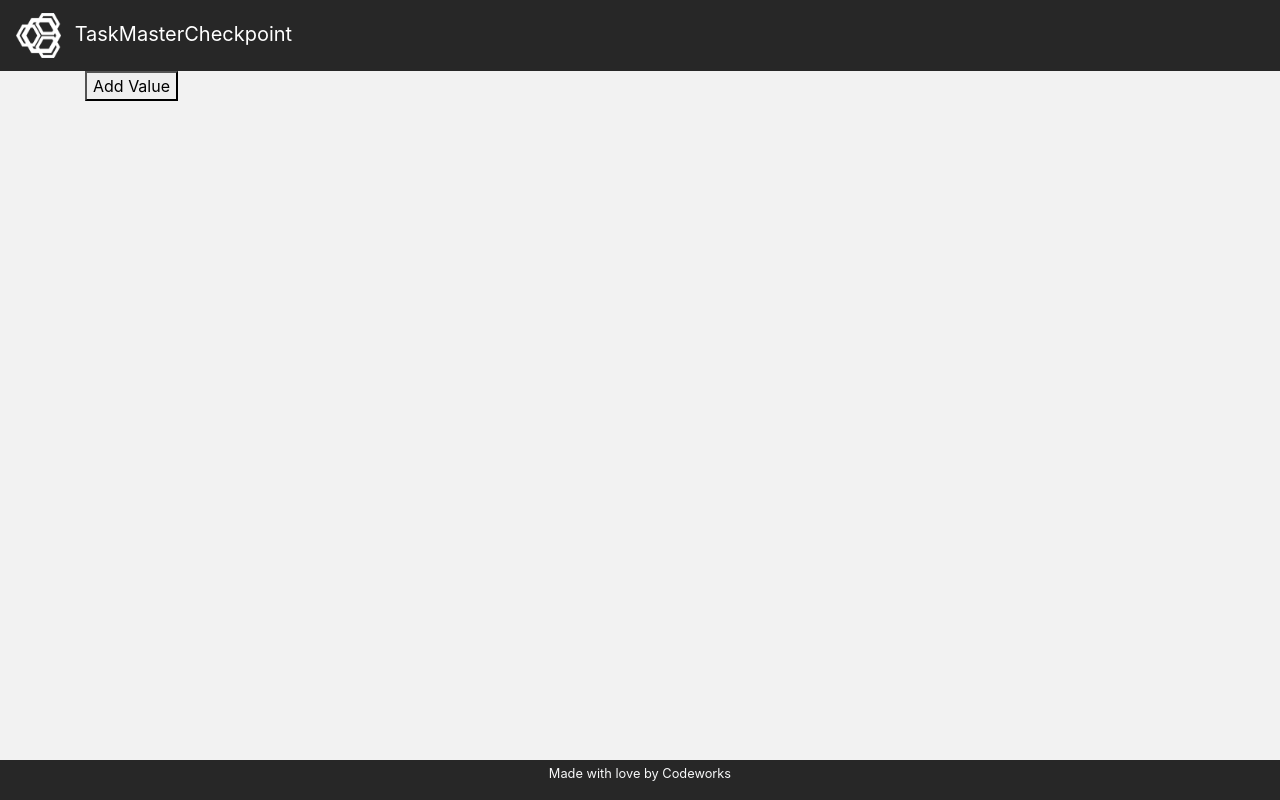
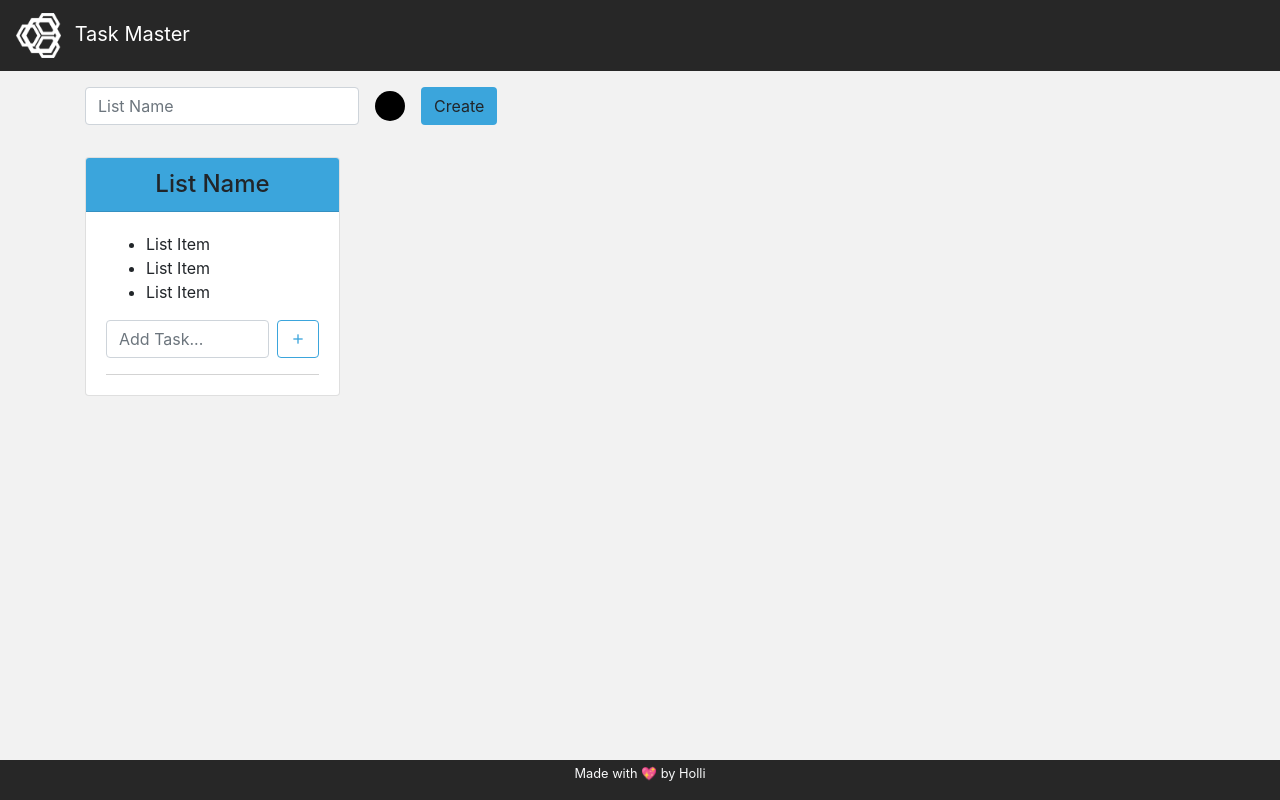
Before and after one commit to hollidavis/TaskMaster, a website with bundled scripts: page index.html in a window 1280 px wide. Built offline with nearby package versions, Linux system fonts and the light colour scheme.

Commit message:
working HTML

```diff
--- a/app/AppState.js
+++ b/app/AppState.js
@@ -1,12 +1,13 @@
-import Value from "./Models/Value.js"
+import Task from "./Models/Task.js"
+import List from "./Models/List.js"
 import { EventEmitter } from "./Utils/EventEmitter.js"
 import { isValidProp } from "./Utils/isValidProp.js"
 
 class AppState extends EventEmitter {
-  /** @type {Value[]} */
-  values = []
+
 }
 
+//NOTE Ignore this
 export const ProxyState = new Proxy(new AppState(), {
   get(target, prop) {
     isValidProp(target, prop)
--- /dev/null
+++ b/app/Controllers/TasksController.js
@@ -0,0 +1,18 @@
+import { ProxyState } from "../AppState.js";
+import { tasksService } from "../Services/TasksService.js";
+
+
+//Private
+function _draw() {
+  let tasks = ProxyState.tasks;
+  let template = ''
+  tasks.forEach(t => template += t.Template)
+  document.getElementById("tasks").innerHTML = tasks.Template
+}
+
+//Public
+export default class TasksController {
+  constructor() {
+    ProxyState.on("tasks", _draw);
+  }
+}
--- a/app/Controllers/ValuesController.js
+++ /dev/null
@@ -1,29 +0,0 @@
-import { ProxyState } from "../AppState.js";
-import { valuesService } from "../Services/ValuesService.js";
-
-
-//Private
-function _draw() {
-  let values = ProxyState.values;
-  let template = ''
-  values.forEach(v => template += v.Template)
-  document.getElementById("app").innerHTML = /*html*/`
-  <button className="btn btn-info" onclick="app.valuesController.addValue()">Add Value</button>
-  <div className="card-columns values">
-      ${template}
-  </div>
-  `
-}
-
-//Public
-export default class ValuesController {
-  constructor() {
-    ProxyState.on("values", _draw);
-    _draw()
-  }
-
-  addValue() {
-    valuesService.addValue()
-  }
-
-}
--- /dev/null
+++ b/app/Models/List.js
@@ -0,0 +1,9 @@
+export default class List {
+  constructor() {
+
+  }
+
+  get Template() {
+
+  }
+}
--- /dev/null
+++ b/app/Models/Task.js
@@ -0,0 +1,9 @@
+export default class Task {
+  constructor() {
+
+  }
+
+  get Template() {
+
+  }
+}
--- a/app/Models/Value.js
+++ /dev/null
@@ -1,14 +0,0 @@
-export default class Value {
-    constructor(data) {
-        this.title = data.title
-    }
-
-    get Template() {
-
-        return /*html*/`
-        <div class="card p-2 value">
-            ${this.title}
-        </div>
-        `
-    }
-}
--- /dev/null
+++ b/app/Services/TasksService.js
@@ -0,0 +1,9 @@
+import { ProxyState } from "../AppState.js";
+import Task from "../Models/Task.js";
+import List from "../Models/List.js";
+
+class TasksService {
+
+}
+
+export const tasksService = new TasksService();
--- a/app/Services/ValuesService.js
+++ /dev/null
@@ -1,10 +0,0 @@
-import { ProxyState } from "../AppState.js";
-import Value from "../Models/Value.js";
-
-class ValuesService {
-  addValue() {
-    ProxyState.values = [...ProxyState.values, new Value({ title: Math.random() })]
-  }
-}
-
-export const valuesService = new ValuesService();
--- a/app/main.js
+++ b/app/main.js
@@ -1,7 +1,7 @@
-import ValuesController from "./Controllers/ValuesController.js";
+import TasksController from "./Controllers/TasksController.js";
 
 class App {
-  valuesController = new ValuesController();
+  tasksController = new TasksController();
 }
 
 window["app"] = new App();
--- a/assets/style/style.css
+++ b/assets/style/style.css
@@ -1 +1,20 @@
-/* BASIC STYLES HERE */
+input[type='color'] {
+  position: absolute;
+  right: -8px;
+  top: -8px;
+  width: 56px;
+  height: 56px;
+  border: none;
+}
+
+.color-picker {
+  position: relative;
+  overflow: hidden;
+  width: 30px;
+  height: 30px;
+  border-radius: 50%;
+}
+
+.line{
+  border-bottom: 1px solid lightgray;
+}
--- a/index.html
+++ b/index.html
@@ -7,9 +7,10 @@
     <meta http-equiv="X-UA-Compatible" content="ie=edge">
     <link rel="stylesheet" href="https://stackpath.bootstrapcdn.com/bootstrap/4.3.1/css/bootstrap.min.css"
         integrity="sha384-ggOyR0iXCbMQv3Xipma34MD+dH/1fQ784/j6cY/iJTQUOhcWr7x9JvoRxT2MZw1T" crossorigin="anonymous">
+    <link rel="stylesheet" href="//cdn.materialdesignicons.com/5.4.55/css/materialdesignicons.min.css">
     <link rel="stylesheet" href="assets/style/main.css">
     <link rel="stylesheet" href="assets/style/style.css">
-    <title>TaskMasterCheckpoint</title>
+    <title>Task Master</title>
 </head>
 
 <body>
@@ -17,19 +18,64 @@
         <nav class="navbar navbar-dark navbar-expand bg-dark text-light">
             <a class="navbar-brand" href="#">
                 <img src="assets/img/logo.png" width="45" height="45" alt="" loading="lazy">
-                <span class="ml-2">TaskMasterCheckpoint</span>
+                <span class="ml-2">Task Master</span>
             </a>
         </nav>
     </header>
     <main class="container">
         <div id="app"></div>
+        <div class="row">
+            <div class="col">
+                <form class="d-flex justify-content-start align-items-center my-3">
+                    <div class="form-group mr-3">
+                        <input type="text" name="list" id="list" class="form-control" placeholder="List Name" required
+                            minlength="3" maxlength="15">
+                    </div>
+                    <div class="form-group mr-3">
+                        <div class="color-picker">
+                            <input type="color" name="color" />
+                        </div>
+                    </div>
+                    <div class="form-group mr-3">
+                        <button type="submit" class="btn bg-primary">Create</button>
+                    </div>
+                </form>
+            </div>
+        </div>
+        <div class="row">
+            <div class="col-md-3">
+                <div class="card mb-3">
+                    <div class="card-header bg-primary text-center">
+                        <h4 class="m-0">List Name</h4>
+                    </div>
+                    <div class="card-body">
+                        <ul>
+                            <li>List Item</li>
+                            <li>List Item</li>
+                            <li>List Item</li>
+                        </ul>
+                        <div>
+                            <form class="d-flex justify-content-between line m-0">
+                                <div class="form-group mr-2">
+                                    <input type="text" name="task" class="form-control" placeholder="Add Task..."
+                                        required minlength="3" maxlength="50">
+                                </div>
+                                <div class="form-group">
+                                    <button type="submit" class="btn btn-outline-primary"><i
+                                            class="mdi mdi-plus"></i></button>
+                                </div>
+                            </form>
+                        </div>
+                    </div>
+                </div>
+            </div>
+        </div>
     </main>
     <footer class="bg-dark text-light">
         <div class="text-center">
-            <p><small>Made with love by Codeworks</small></p>
+            <p><small>Made with 💖 by Holli</small></p>
         </div>
     </footer>
-
     <script src="app/main.js" type="module"></script>
 </body>
 
```
